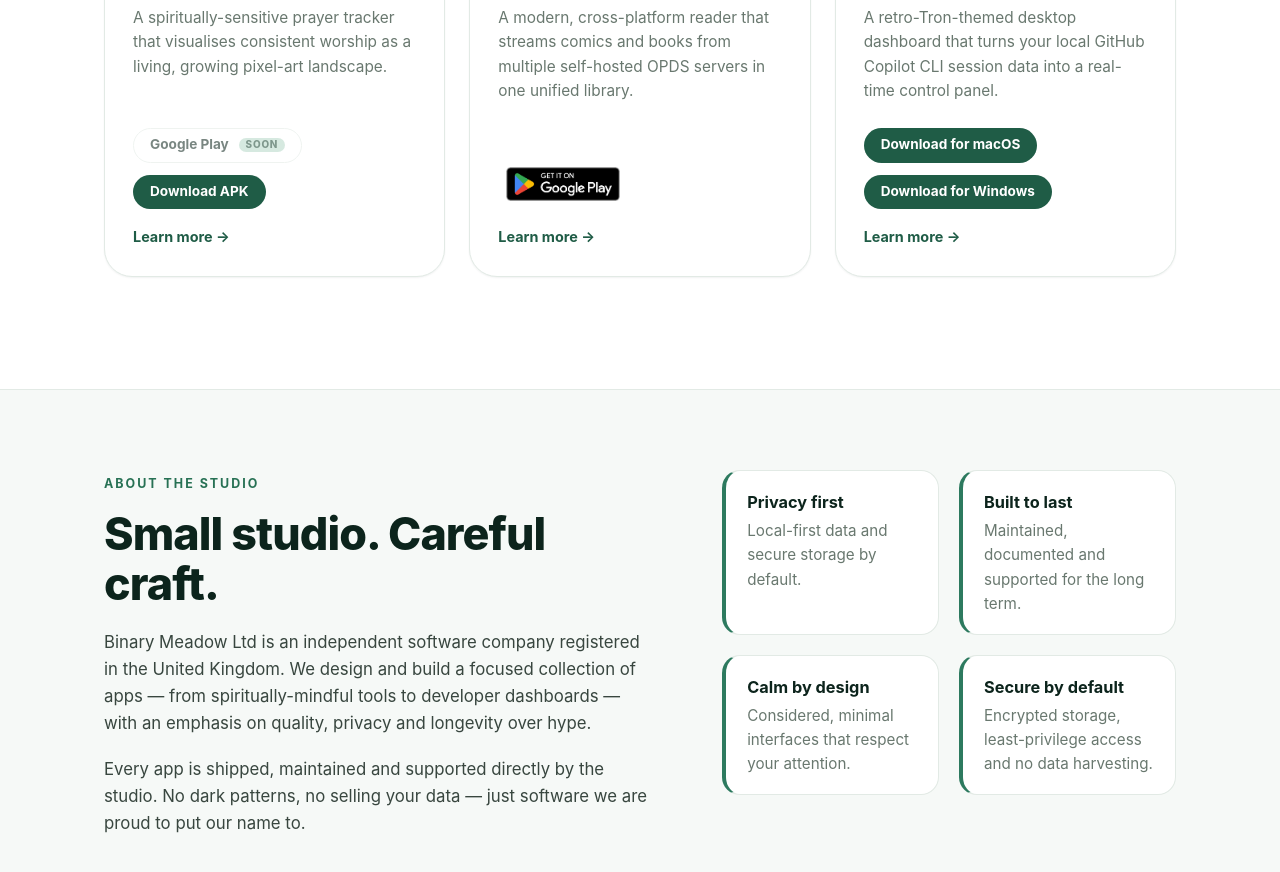
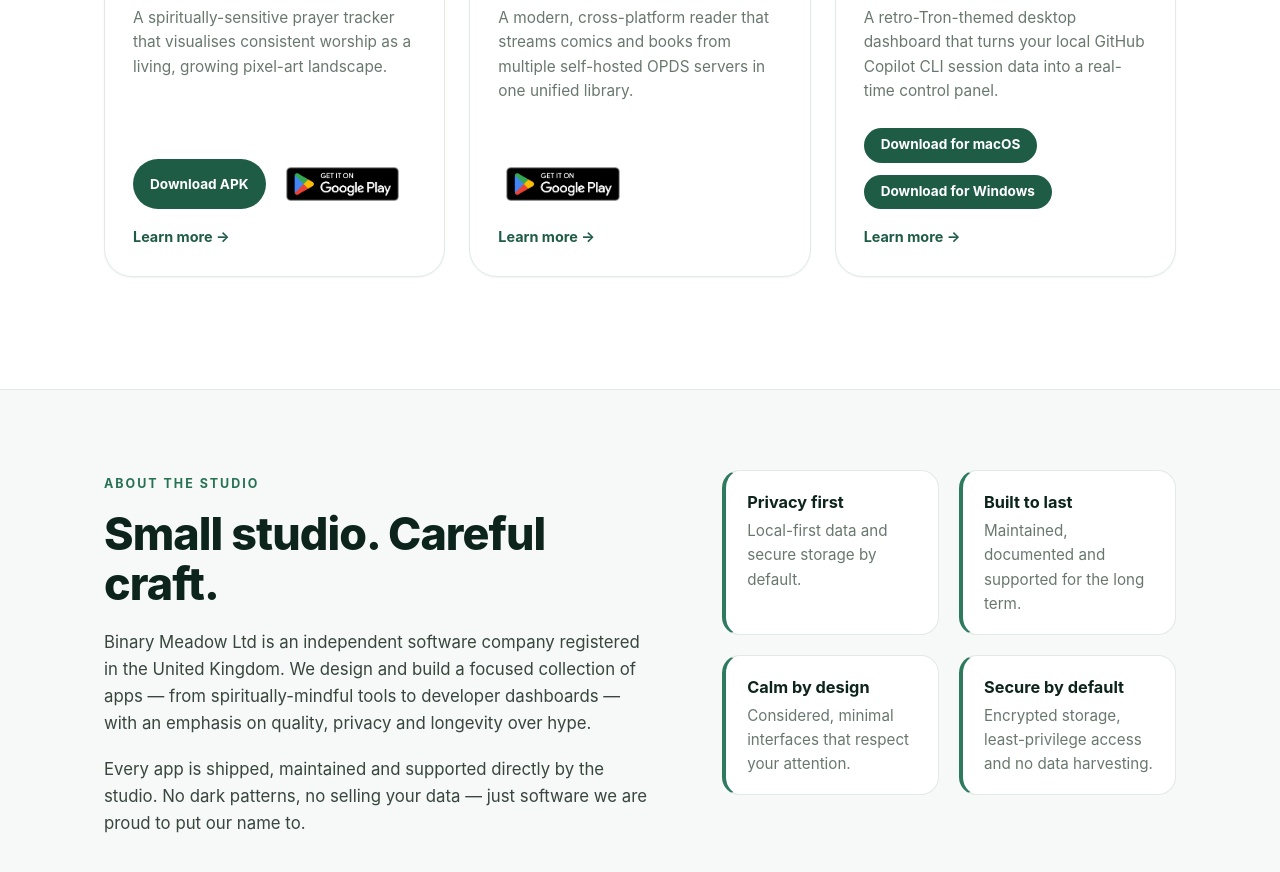
Before and after one commit to faesel/binary-meadow, a Next.js app: page / in a window 1280 px wide. Shown: the part 1300-2172 px from the top of the page. Built offline with nearby package versions, Linux system fonts and the light colour scheme.

Commit message:
feat(jannah-builder): add live Google Play link, APK above Play, remove coming-soon

```diff
--- a/src/data/apps.ts
+++ b/src/data/apps.ts
@@ -81,14 +81,13 @@ export const apps: App[] = [
     repository: 'https://github.com/faesel/jannah-builder',
     downloads: [
       {
-        label: 'Google Play',
-        href: '#',
+        label: 'Download APK',
+        href: 'https://github.com/faesel/jannah-builder/releases',
         platform: 'android',
-        comingSoon: true,
       },
       {
-        label: 'Download APK',
-        href: 'https://github.com/faesel/jannah-builder/releases',
+        label: 'Google Play',
+        href: 'https://play.google.com/store/apps/details?id=com.jannahbuilder',
         platform: 'android',
       },
     ],
```
